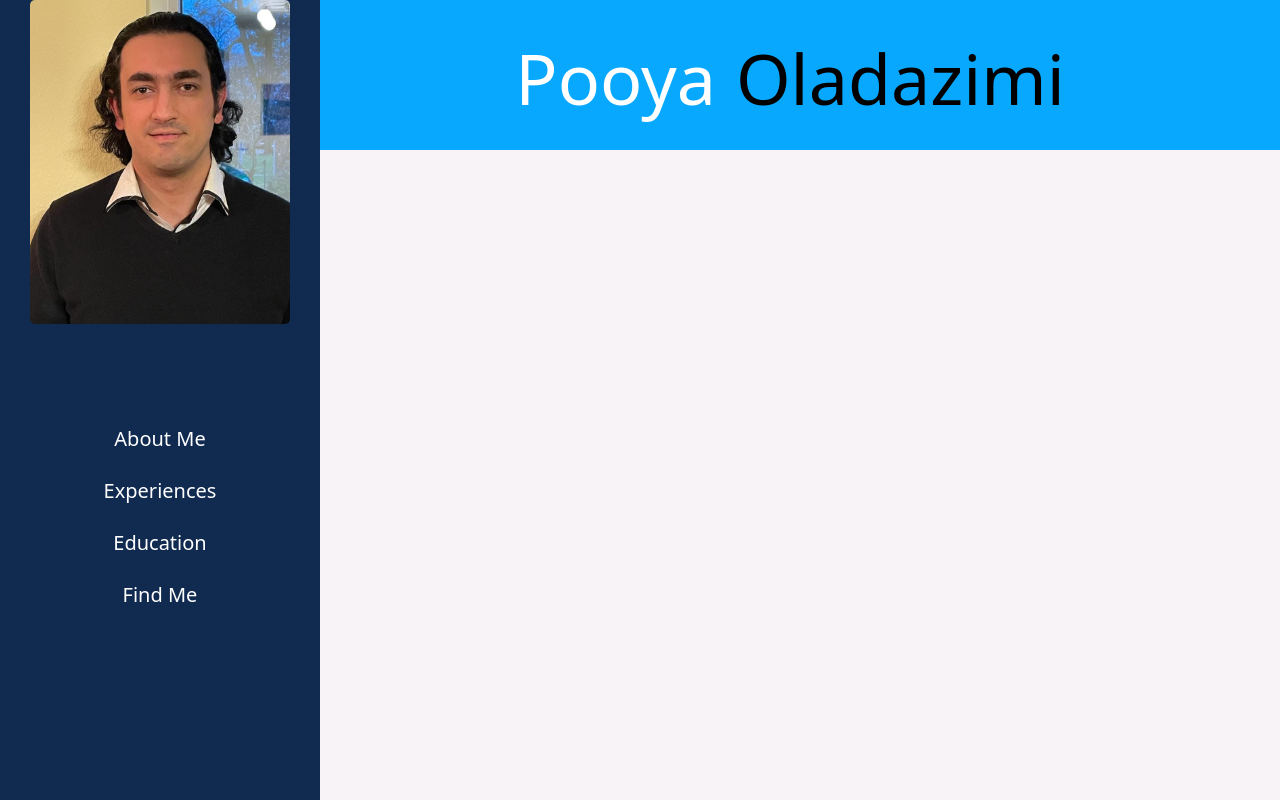
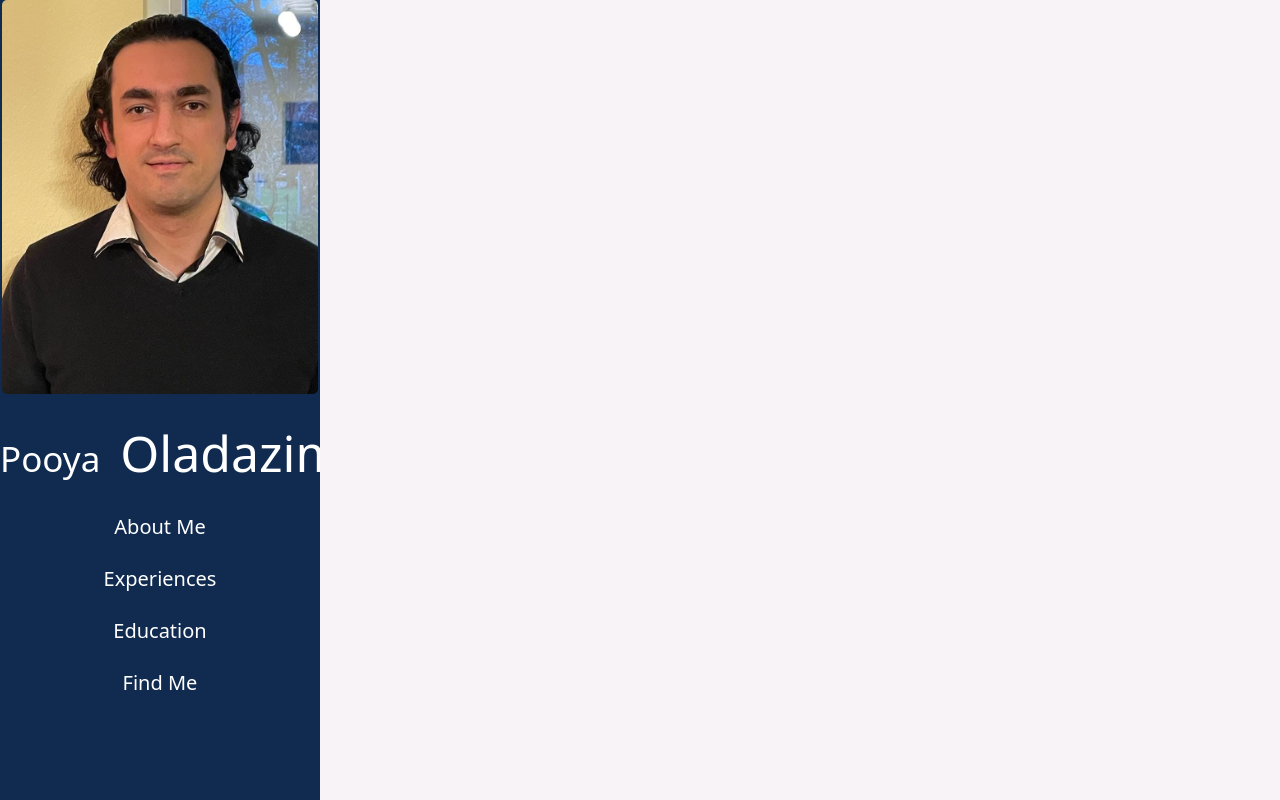
Before and after one commit to Pooya-Oladazimi/my-personal-site, a React (Create React App) app: page /about in a window 1280 px wide. Built offline with nearby package versions, Linux system fonts and the light colour scheme.

Commit message:
relocate the name and remove header

```diff
--- a/src/components/Home.jsx
+++ b/src/components/Home.jsx
@@ -32,7 +32,7 @@ class Home extends React.Component{
                    {panel(this.handleMenuClick)}
                 </Grid>
                 <Grid item xs={9} id="right-content" key={"right-content"}>
-                    {header()}
+
                 </Grid>
             </Grid>
         );
--- a/src/components/Panel.jsx
+++ b/src/components/Panel.jsx
@@ -8,6 +8,14 @@ export function panel(menuHandler){
         <Grid container>
             <Grid item xs={12} id="image-section">
                 <img src={Pic} className="img-rounded" alt="my Pic"  id="my-image" />
+                <div className='header-name'>
+                    <span id="first-name-text-header" >
+                        Pooya
+                    </span>
+                    <span id="last-name-text-header">
+                        Oladazimi
+                    </span>
+                </div>
             </Grid>
             <Grid item xs={12} id="menu-section">
                 <ul className='menu'>
--- a/src/styles/home.css
+++ b/src/styles/home.css
@@ -20,12 +20,14 @@
 }
 
 .header-name{
-    font-size: 70px;
-    margin-right: 20px;
+    font-size: 50px;
+    color: white;
+    margin-top: 20px;
 }
 
 #first-name-text-header{
-    color: white;
+    margin-right: 20px;
+    font-size: 35px;
 }
 
 #my-image{
```
